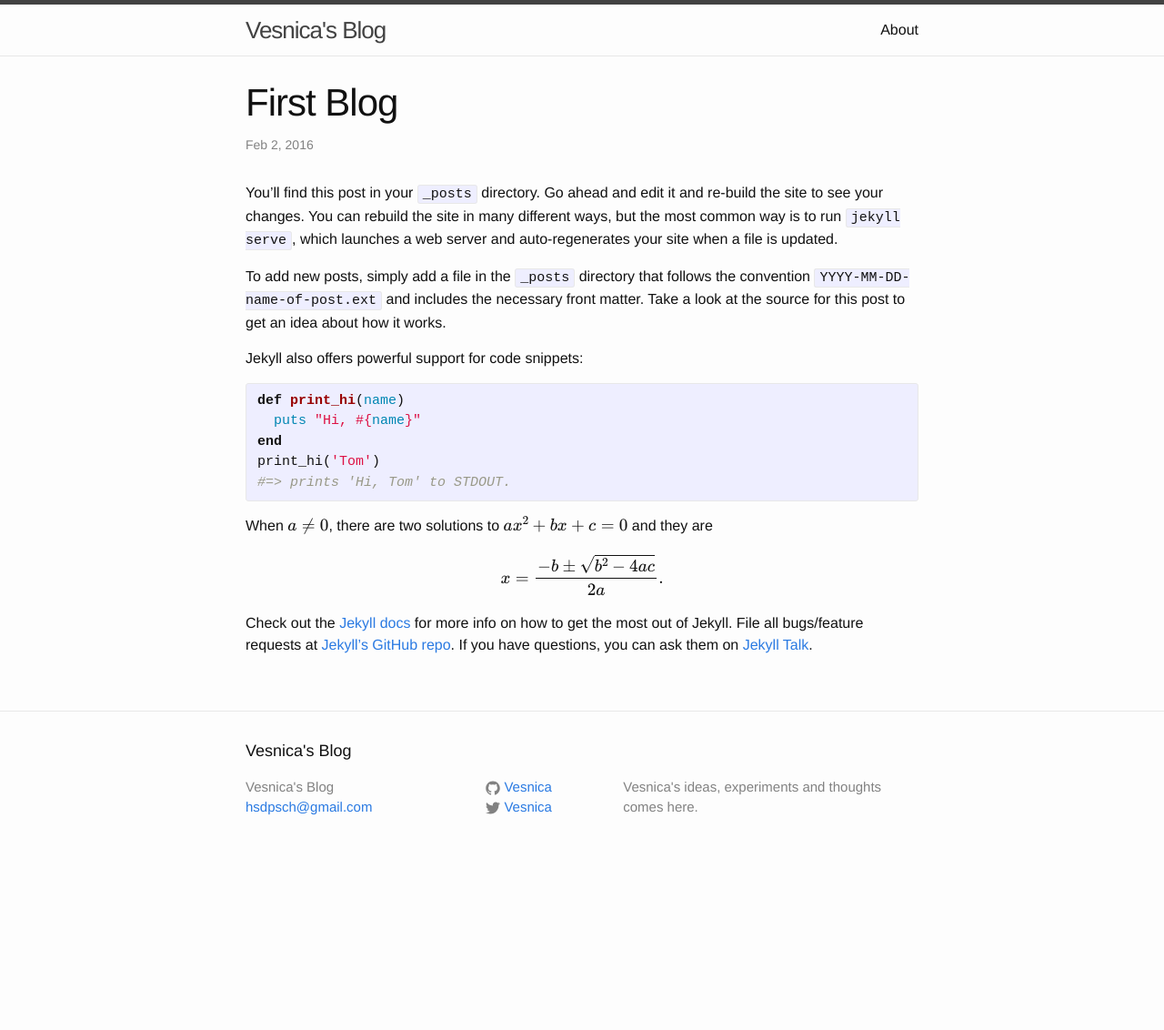
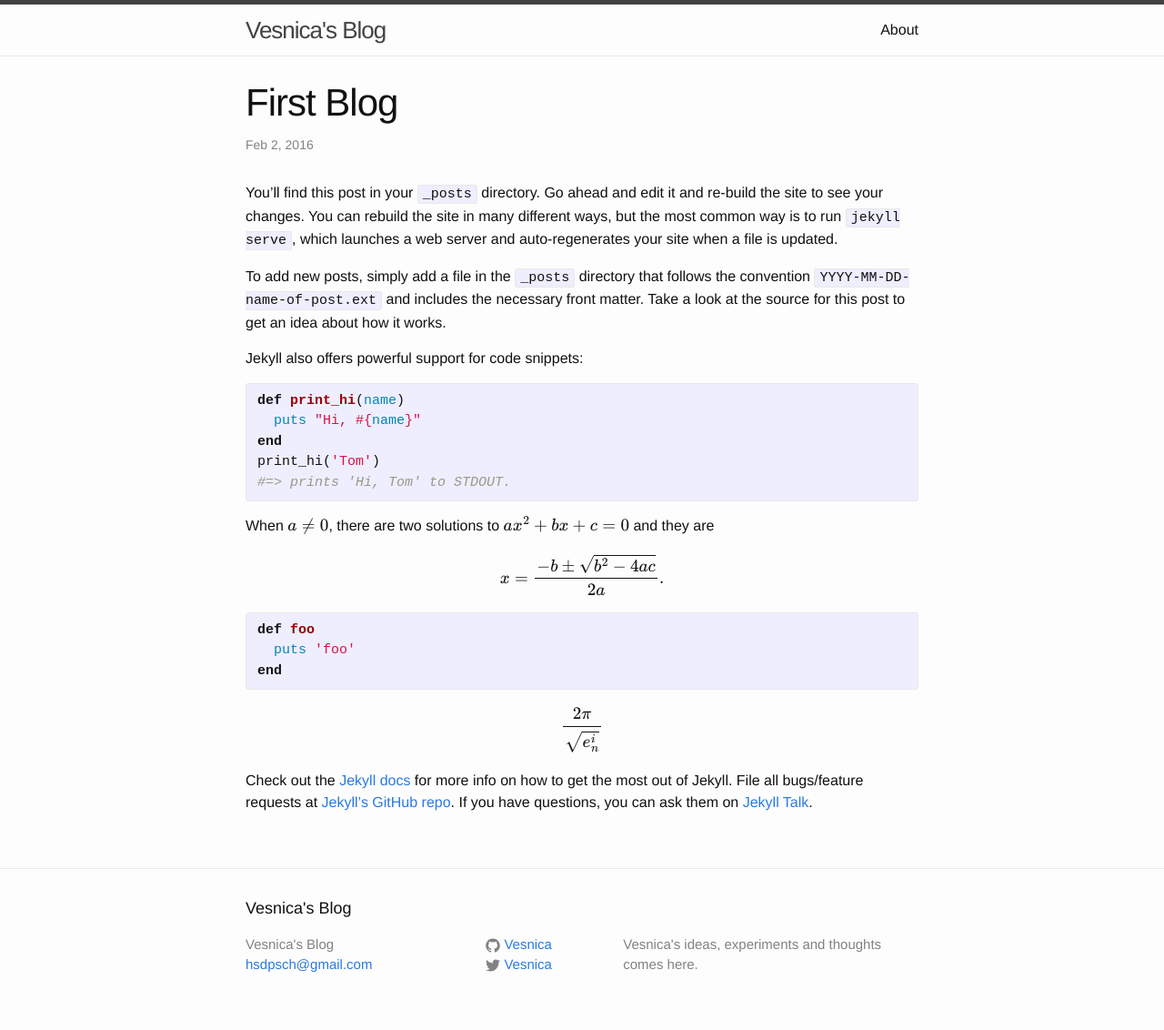
Before and after one commit to Vesnica/vesnica.github.io, a Jekyll site: the page built from _posts/2016-02-02-first-post.markdown, in a window 1280 px wide. Shown: the whole page at 91% size. Built offline with Jekyll 4.4.1, drawn with Linux system fonts in a browser that asks for light colours; formulas are drawn with MathJax 3; before the commit the page ends 959 px from its top, so only the background shows below that.

Commit message:
Update 2016-02-02-first-post.markdown

```diff
--- a/_posts/2016-02-02-first-post.markdown
+++ b/_posts/2016-02-02-first-post.markdown
@@ -22,6 +22,14 @@ print_hi('Tom')
 When \\(a \ne 0\\), there are two solutions to \\(ax^2 + bx + c = 0\\) and they are
 \\[x = {-b \pm \sqrt{b^2-4ac} \over 2a}.\\]
 
+{% highlight ruby %}
+def foo
+  puts 'foo'
+end
+{% endhighlight %}
+
+\\[\frac{2 \pi }{\sqrt{e_n^i}}\\]
+
 Check out the [Jekyll docs][jekyll-docs] for more info on how to get the most out of Jekyll. File all bugs/feature requests at [Jekyll’s GitHub repo][jekyll-gh]. If you have questions, you can ask them on [Jekyll Talk][jekyll-talk].
 
 [jekyll-docs]: http://jekyllrb.com/docs/home
```
